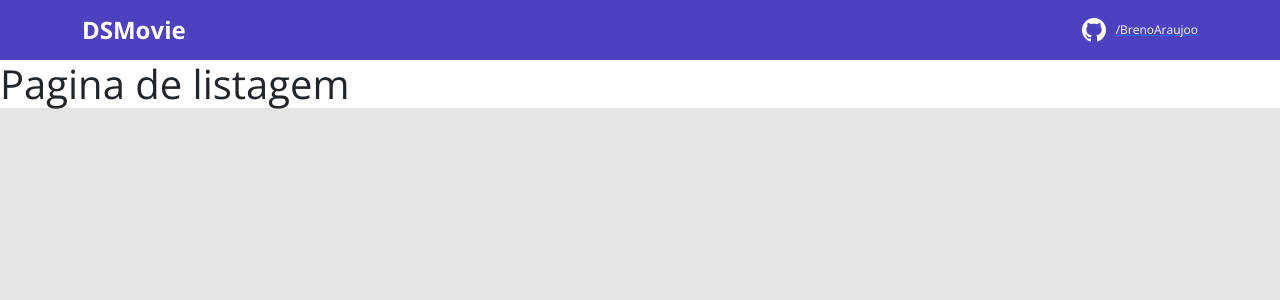
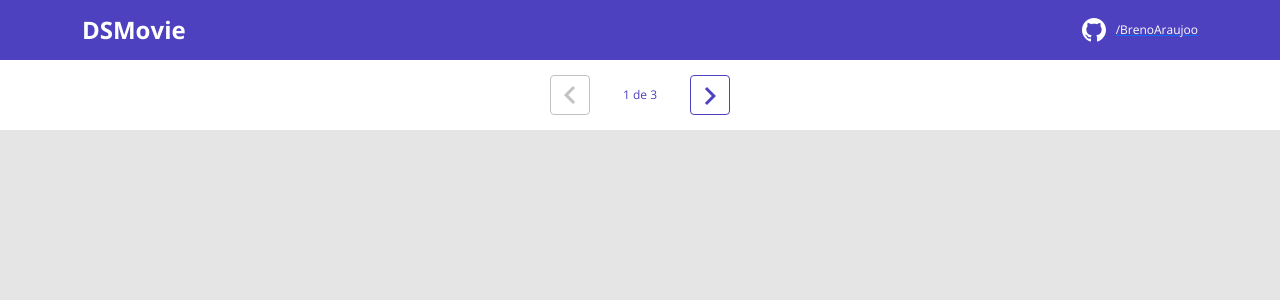
Before and after one commit to BrenoAraujoo/dsmovie, a React (Create React App) app in the folder frontend/: page / in a window 1280 px wide. Shown: the top 300 px of the page. Built offline with nearby package versions, Linux system fonts and the light colour scheme.

Commit message:
Pagination Layout

```diff
--- /dev/null
+++ b/frontend/src/components/Pagination/index.tsx
@@ -0,0 +1,22 @@
+
+import {ReactComponent as Arrow } from 'assets/img/arrow.svg';
+import './styles.css';
+function Pagination() {
+
+    return (
+
+        <div className="dsmovie-pagination-container">
+            <div className="dsmovie-pagination-box">
+                <button className="dsmovie-pagination-button" disabled={true} >
+                    <Arrow />
+                </button>
+                <p>{`${1} de ${3}`}</p>
+                <button className="dsmovie-pagination-button" disabled={false} >
+                    <Arrow className="dsmovie-flip-horizontal" />
+                </button>
+            </div>
+        </div>
+
+    );
+
+} export default Pagination;
--- /dev/null
+++ b/frontend/src/components/Pagination/styles.css
@@ -0,0 +1,53 @@
+.dsmovie-pagination-container {
+    padding: 15px 0;
+    display: flex;
+    justify-content: center;
+    align-items: center;
+}
+
+.dsmovie-pagination-box {
+    width: 180px;
+    display: flex;
+    justify-content: space-between;
+    align-items: center;
+}
+
+.dsmovie-pagination-box form {
+    width: 100%;
+    display: flex;
+}
+
+.dsmovie-pagination-button {
+    width: 40px;
+    height: 40px;
+    border-radius: 4px;
+    background-color: #fff;
+    display: flex;
+    justify-content: center;
+    align-items: center;
+    border: 1px solid var(--color-primary);
+    cursor: pointer;
+}
+
+.dsmovie-pagination-button svg {
+    filter: brightness(0) saturate(100%) invert(26%) sepia(19%) saturate(7395%) hue-rotate(234deg) brightness(89%) contrast(92%);
+}
+
+.dsmovie-pagination-button:disabled {
+    border: 1px solid #c2c2c2;
+    cursor: unset;
+}
+
+.dsmovie-pagination-button:disabled svg {
+    filter: none;
+}
+
+.dsmovie-pagination-container p {
+    margin: 0;
+    font-size: 12px;
+    color: var(--color-primary);
+}
+
+.dsmovie-flip-horizontal {
+    transform: rotate(180deg);
+}
--- a/frontend/src/pages/Form/index.tsx
+++ b/frontend/src/pages/Form/index.tsx
@@ -1,5 +1,5 @@
 
-import './style.css';
+import './styles.css';
 function Form() {
 
     const movie = {
@@ -12,7 +12,6 @@
 
 
     return (
-
         <div className="dsmovie-form-container">
             <img className="dsmovie-movie-card-image" src={movie.image} alt={movie.title} />
             <div className="dsmovie-card-bottom-container">
@@ -39,7 +38,7 @@
                 <button className="btn btn-primary dsmovie-btn mt-3">Cancelar</button>
             </div >
         </div >
-    )
+    );
 }
 
 export default Form;
--- a/frontend/src/pages/Listing/index.tsx
+++ b/frontend/src/pages/Listing/index.tsx
@@ -1,8 +1,11 @@
+import Pagination from "components/Pagination";
+import './styles.css';
+
 function Listing(){
 
     return (
 
-        <h1>Pagina de listagem</h1>
+        <Pagination/>
     );
 }
 
--- /dev/null
+++ b/frontend/src/pages/Listing/styles.css
@@ -0,0 +1,53 @@
+.dsmovie-pagination-container {
+    padding: 15px 0;
+    display: flex;
+    justify-content: center;
+    align-items: center;
+}
+
+.dsmovie-pagination-box {
+    width: 180px;
+    display: flex;
+    justify-content: space-between;
+    align-items: center;
+}
+
+.dsmovie-pagination-box form {
+    width: 100%;
+    display: flex;
+}
+
+.dsmovie-pagination-button {
+    width: 40px;
+    height: 40px;
+    border-radius: 4px;
+    background-color: #fff;
+    display: flex;
+    justify-content: center;
+    align-items: center;
+    border: 1px solid var(--color-primary);
+    cursor: pointer;
+}
+
+.dsmovie-pagination-button svg {
+    filter: brightness(0) saturate(100%) invert(26%) sepia(19%) saturate(7395%) hue-rotate(234deg) brightness(89%) contrast(92%);
+}
+
+.dsmovie-pagination-button:disabled {
+    border: 1px solid #c2c2c2;
+    cursor: unset;
+}
+
+.dsmovie-pagination-button:disabled svg {
+    filter: none;
+}
+
+.dsmovie-pagination-container p {
+    margin: 0;
+    font-size: 12px;
+    color: var(--color-primary);
+}
+
+.dsmovie-flip-horizontal {
+    transform: rotate(180deg);
+}
```
Also changed, not shown: frontend/src/pages/Form/styles.css (line endings or trailing spaces).
